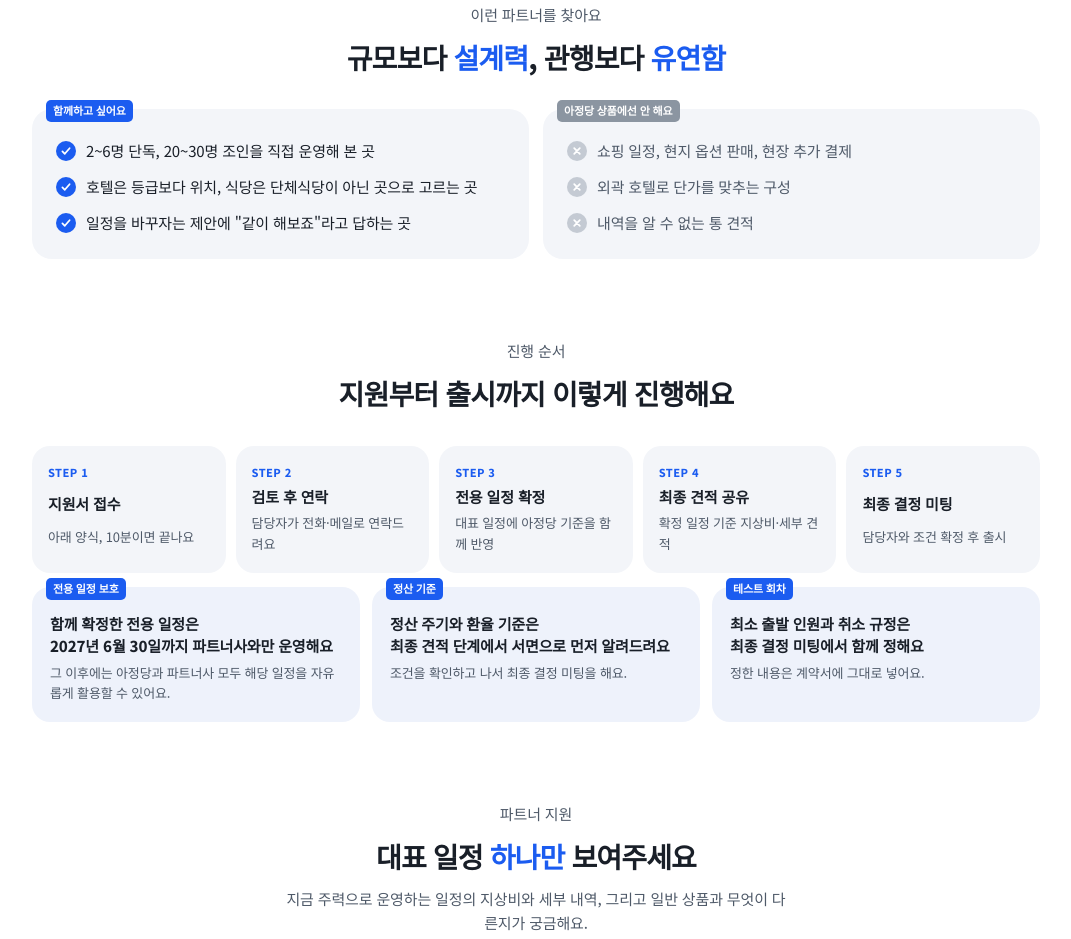
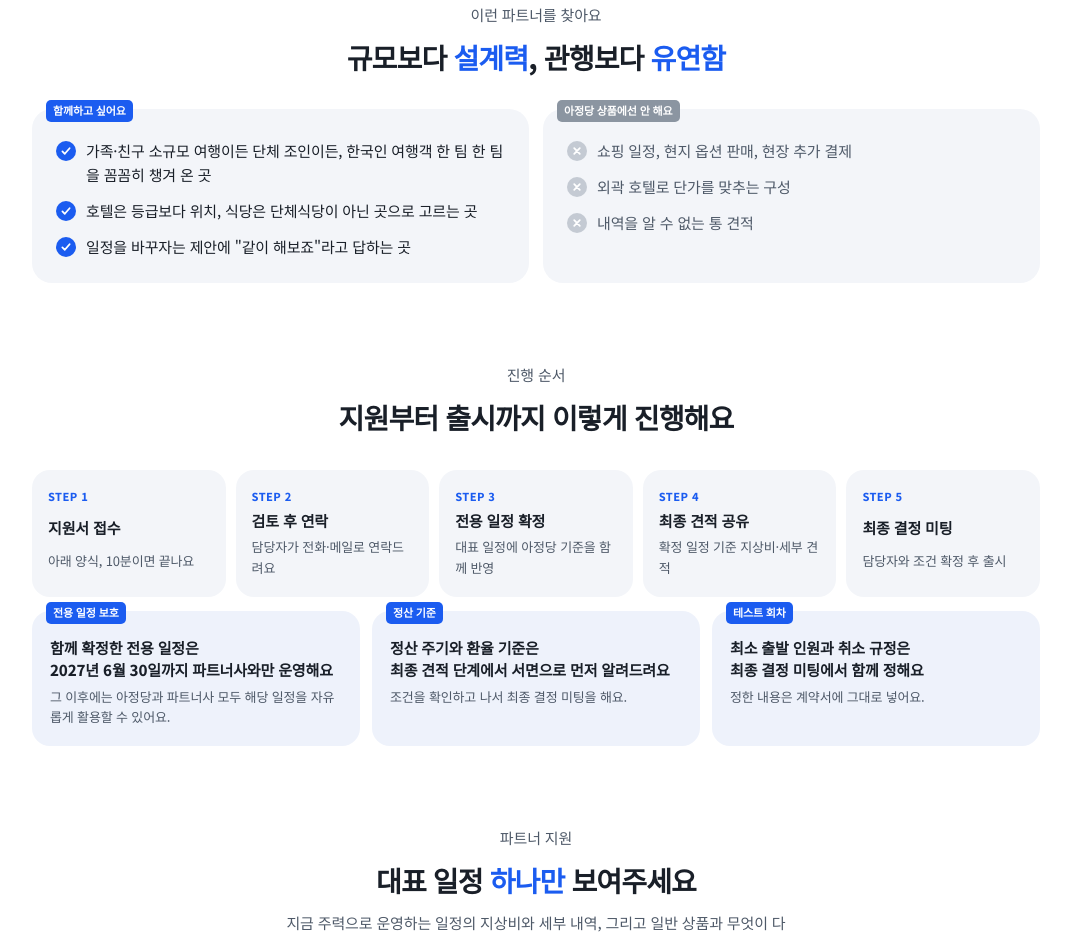
Before and after one commit to jeky5546-maker/ajd-travel-partner, a plain HTML site: page index.html in a window 1280 px wide. Shown: the part 1530-2469 px from the top of the page, without its empty margins (104-1175 px from the left). Drawn offline with Linux system fonts and the light colour scheme.

Commit message:
모집 대상 문구 완화 (인원 조건 삭제)

```diff
--- a/index.html
+++ b/index.html
@@ -289,7 +289,7 @@ footer b{color:var(--sub)}
     <div class="fit">
       <div class="box"><span class="lbl">함께하고 싶어요</span>
         <ul>
-          <li>2~6명 단독, 20~30명 조인을 직접 운영해 본 곳</li>
+          <li>가족·친구 소규모 여행이든 단체 조인이든, 한국인 여행객 한 팀 한 팀을 꼼꼼히 챙겨 온 곳</li>
           <li>호텔은 등급보다 위치, 식당은 단체식당이 아닌 곳으로 고르는 곳</li>
           <li>일정을 바꾸자는 제안에 "같이 해보죠"라고 답하는 곳</li>
         </ul>
```
